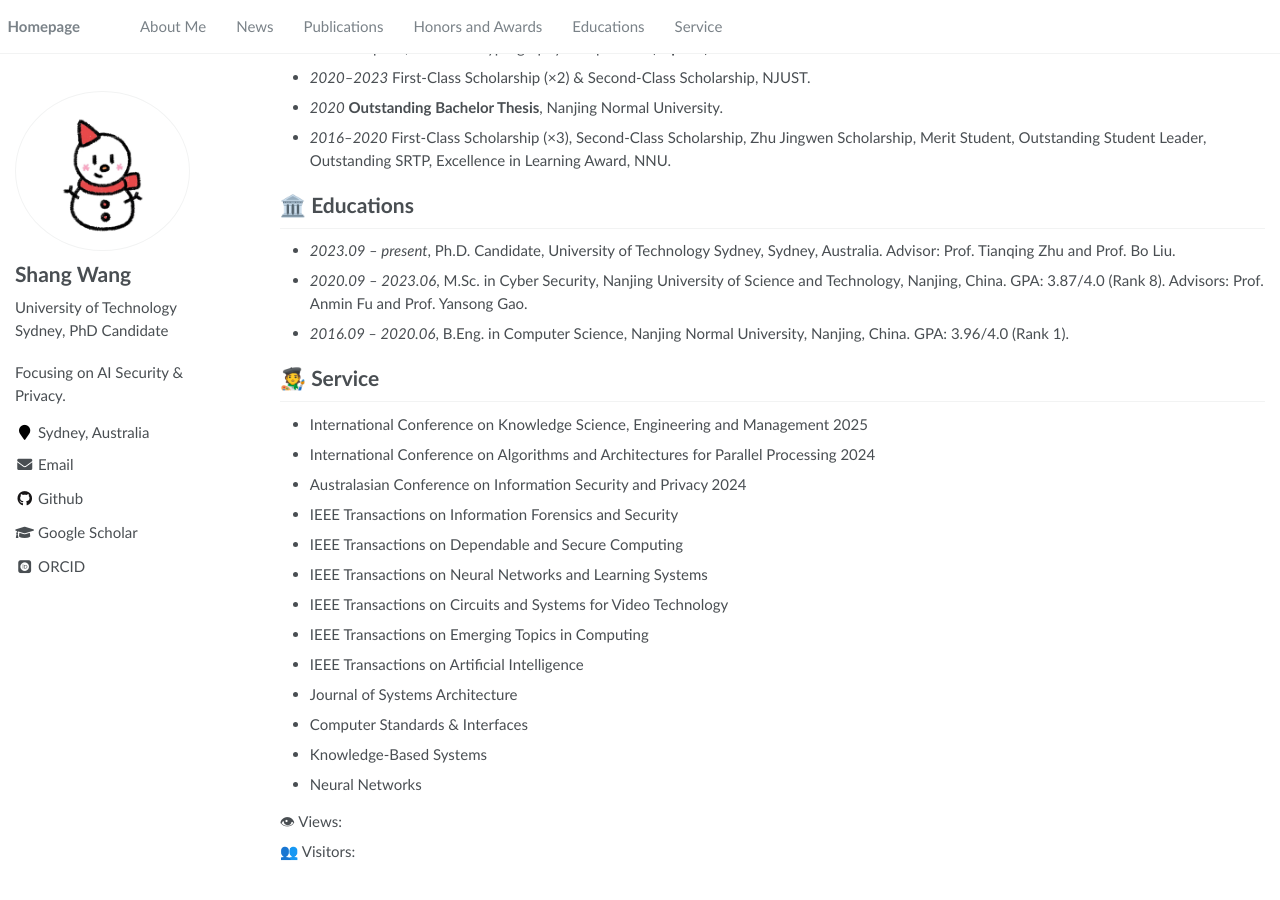
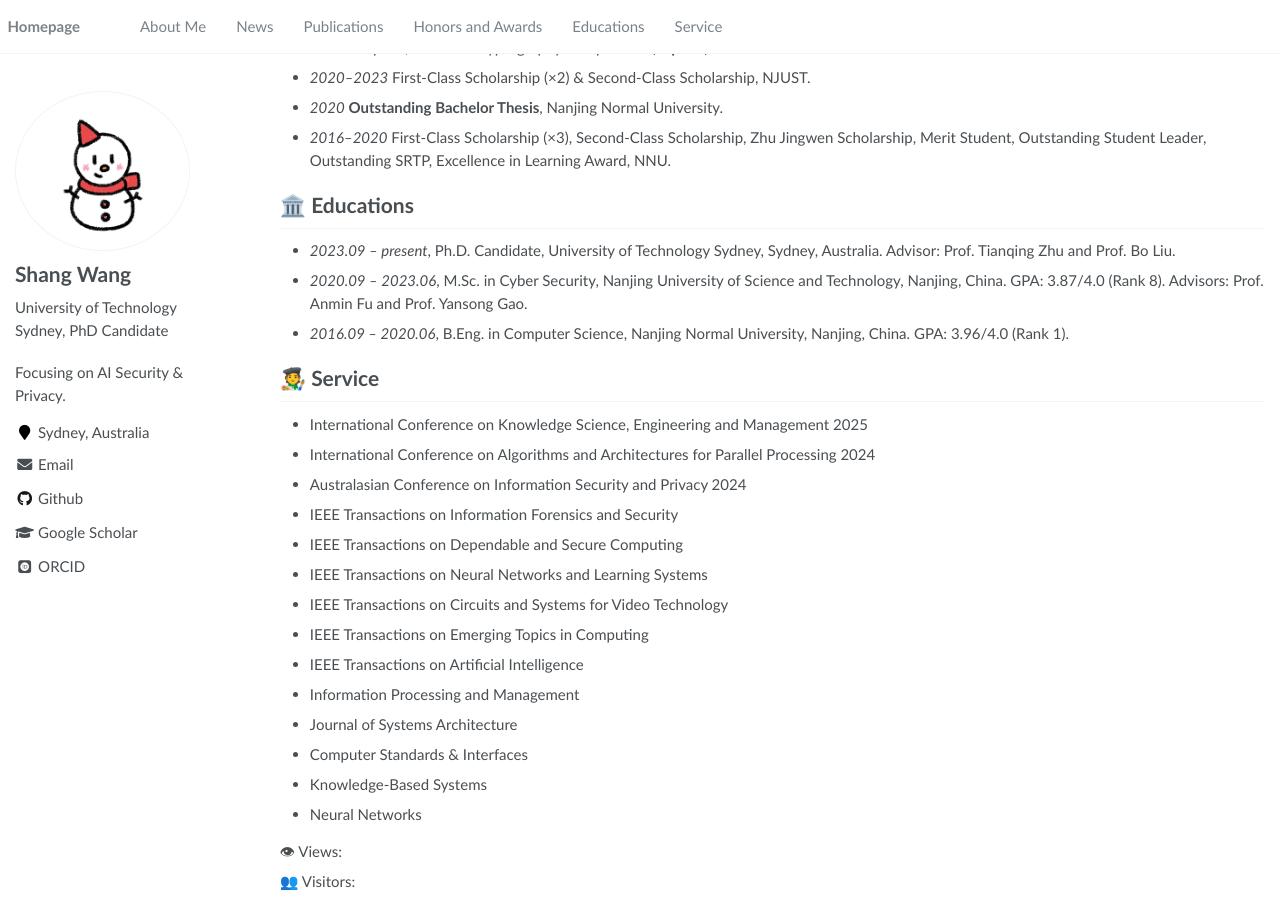
Before and after one commit to shihe98/shihe98.github.io, a Jekyll site: the page built from _pages/about.md, in a window 1280 px wide and 900 px high, scrolled down 3590 px. Built offline with Jekyll 4.4.1, drawn with Linux system fonts in a browser that asks for light colours; some web fonts are replaced; comment, search, counter and statistics services are not loaded; before the commit the page ends 4460 px from its top, so only the background shows below that.

Commit message:
Update about.md

```diff
--- a/_pages/about.md
+++ b/_pages/about.md
@@ -170,6 +170,7 @@ CASSOCK: Viable Backdoor Attacks against DNN in The Wall of Source-Specific Back
 - IEEE Transactions on Circuits and Systems for Video Technology
 - IEEE Transactions on Emerging Topics in Computing
 - IEEE Transactions on Artificial Intelligence
+- Information Processing and Management
 - Journal of Systems Architecture
 - Computer Standards & Interfaces
 - Knowledge-Based Systems
```
